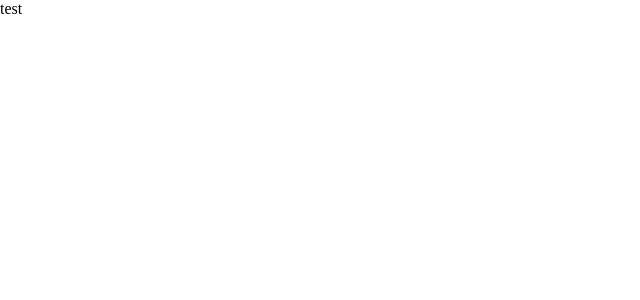
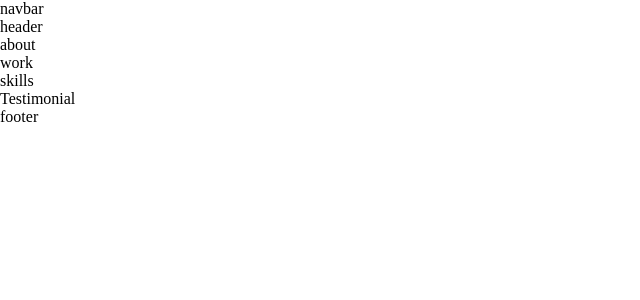
Before and after one commit to cordovacarlos22/myPortFolioV2, a React (Create React App) app in the folder my_porfolio_frontend_react/: page / in a window 1280 px wide. Shown: the top 300 px of the page, without its empty margins (0-640 px from the left). Built offline with nearby package versions, Linux system fonts and the light colour scheme.

Commit message:
import to app.js done

```diff
--- a/my_porfolio_frontend_react/src/App.js
+++ b/my_porfolio_frontend_react/src/App.js
@@ -1,9 +1,17 @@
 import React from 'react'
-
+import {About,Footer,Header,Skills,Testimonial,Work} from './container';
+import { Navbar } from './components';
 const App = () => {
   return (
-    <div>
-      test
+    <div className="app">
+      <Navbar/>
+      <Header/>
+      <About/>
+      <Work/>
+      <Skills/>
+      <Testimonial/>
+      <Footer/>
+
     </div>
   );
 }
--- /dev/null
+++ b/my_porfolio_frontend_react/src/components/Navbar/Navbar.jsx
@@ -0,0 +1,12 @@
+import React from 'react'
+import './Navbar.scss';
+
+const Navbar = () => {
+  return (
+    <div>
+      navbar
+    </div>
+  );
+};
+
+export default Navbar;
--- /dev/null
+++ b/my_porfolio_frontend_react/src/components/index.js
@@ -0,0 +1 @@
+export{default as Navbar} from './Navbar/Navbar'
--- a/my_porfolio_frontend_react/src/container/Testimonial/Testimonial.jsx
+++ b/my_porfolio_frontend_react/src/container/Testimonial/Testimonial .jsx
@@ -1,7 +1,6 @@
 import React from 'react'
-import './Testimonial.scss';
 
-const Testimonial = () => {
+const Testimonial  = () => {
   return (
     <div>
       Testimonial
--- /dev/null
+++ b/my_porfolio_frontend_react/src/container/index.js
@@ -0,0 +1,6 @@
+export { default as About } from './About/About';
+export { default as Footer } from './Footer/Footer';
+export { default as Header } from './Header/Header';
+export { default as Skills } from './Skills/Skills';
+export{default as Testimonial} from './Testimonial/Testimonial '
+export { default as Work } from './Work/Work';
```
Also changed, not shown: my_porfolio_frontend_react/src/components/Navbar/Navbar.scss (added), my_porfolio_frontend_react/src/container/Skills/Skills.scss (added).
